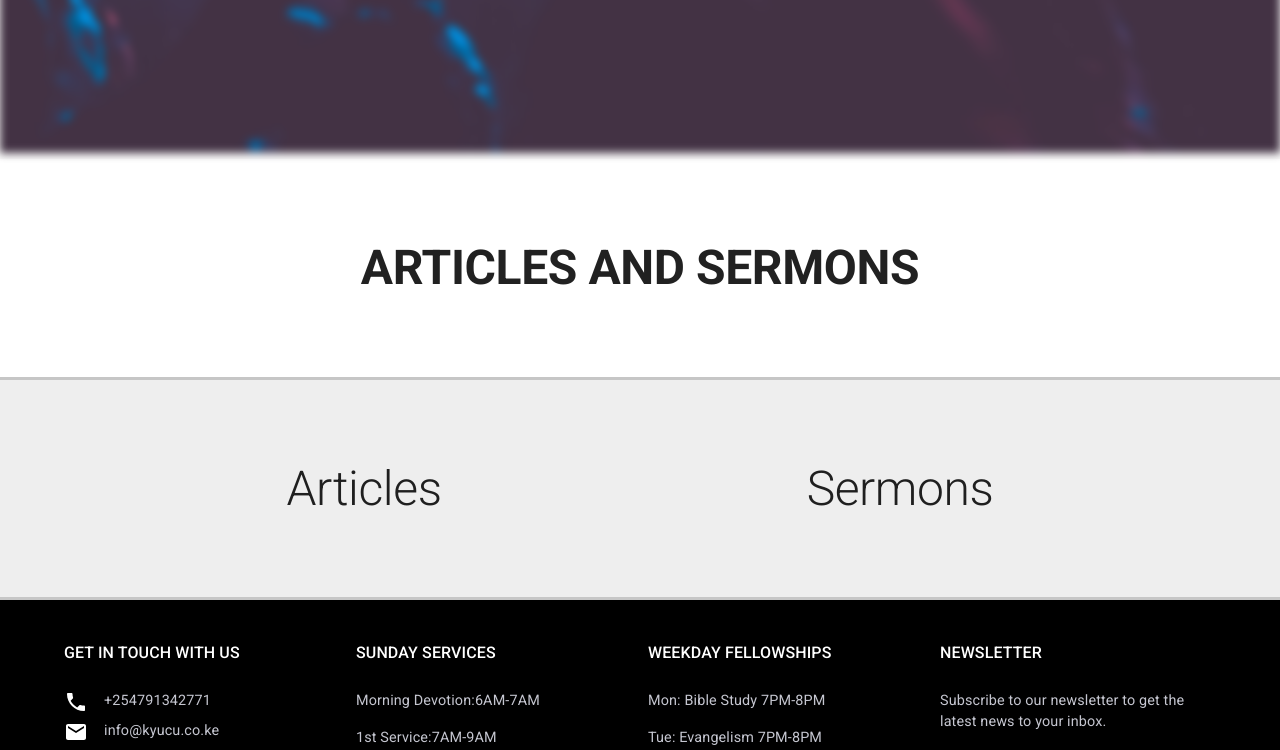
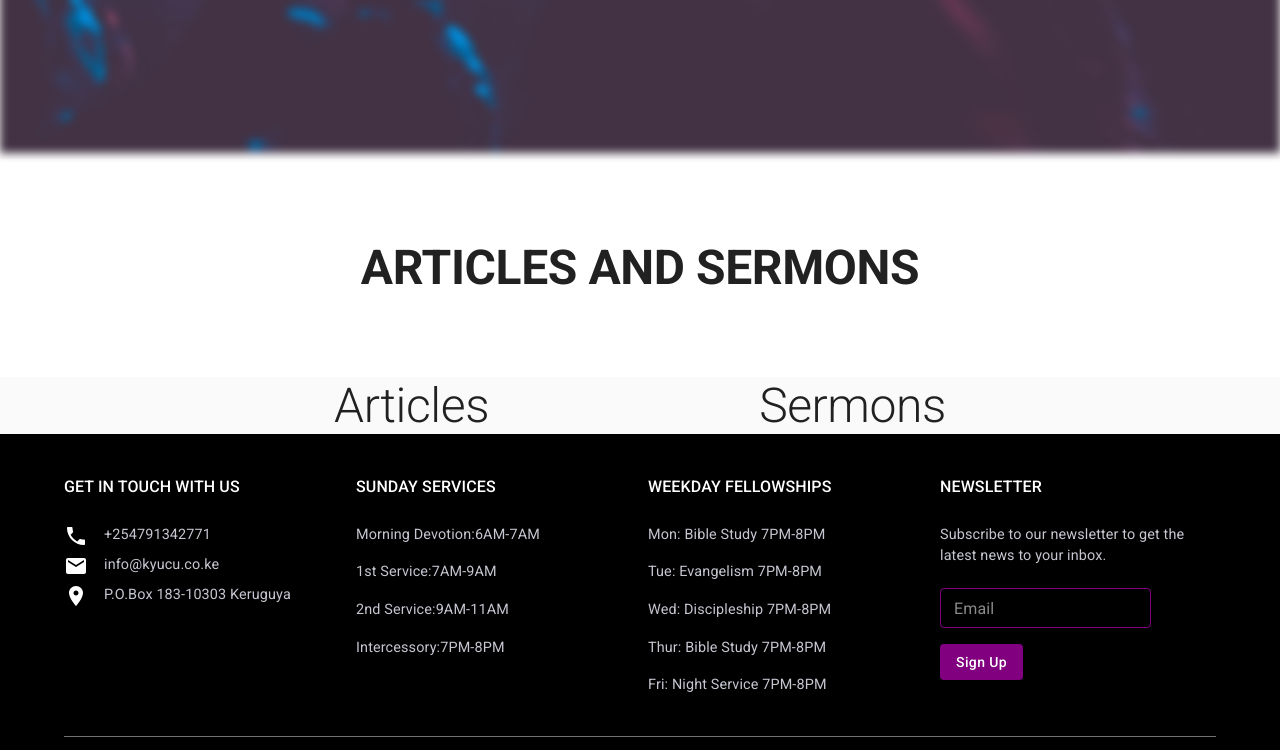
Before and after one commit to KyU-Christian-Union/kyucuwebapp, a React (Create React App) app: page /resources in a window 1280 px wide. Shown: the part 471-1221 px from the top of the page. Built offline with nearby package versions, Linux system fonts and the light colour scheme.

Commit message:
solved routing problem

```diff
--- a/src/pages/ResourcePage/ResourcePage.jsx
+++ b/src/pages/ResourcePage/ResourcePage.jsx
@@ -1,6 +1,6 @@
 import React from 'react';
 import makeStyles from '@mui/styles/makeStyles';
-import { Container, Typography } from '@mui/material';
+import { Container, Typography, Grid } from '@mui/material';
 import Box from '@mui/material/Box';
 import { Link, Route, useRouteMatch, Switch } from 'react-router-dom';
 import PublicAppBar from '../../components/AppBars.jsx/PublicAppBar';
@@ -36,6 +36,7 @@ const ResourcePage = () => {
   const classes = useStyles();
   const { path, url } = useRouteMatch();
   return (
+    /// Always use the container as the root element
     <>
       <PublicAppBar />
       <div className={classes.resourcesImageParent}>
@@ -61,10 +62,12 @@ const ResourcePage = () => {
         </Typography>
       </Box>
       {/** articles and sermons */}
-      <Box component="div" sx={{ backgroundColor: '#EEEEEE' }}>
-        {/** articles and sermon links */}
-        <Box component="div" p={10} sx={{ borderTop: '3px solid #C6C6C6', borderBottom: '3px solid #C6C6C6' }}>
-          <Container maxWidth="lg" sx={{ display: 'flex', alignItems: 'center', justifyContent: 'space-around' }}>
+
+      {/** articles and sermon links */}
+
+      <Container maxWidth="lg" sx={{ display: 'flex', alignItems: 'center', justifyContent: 'space-around' }}>
+        <Grid container spacing={0} direction="column">
+          <Grid container spacing={0} justifyContent="space-evenly" alignItems="center">
             <Link to={`${url}/articles`} className={classes.resourcesLink}>
               <Typography variant="h2" sx={{}} className={classes.resourcesTypography}>
                 Articles
@@ -75,15 +78,17 @@ const ResourcePage = () => {
                 Sermons
               </Typography>
             </Link>
-          </Container>
-        </Box>
-      </Box>
+          </Grid>
+          <Grid container>
+            <Switch>
+              <Route path={`${path}/sermons`} component={ResourcesSermons} />
+              <Route path={`${path}/articles`} component={ResourcesArticles} />
+            </Switch>
+          </Grid>
+        </Grid>
+      </Container>
+
       <Footer />
-
-      <Switch>
-        <Route path={`${path}/sermons`} component={ResourcesSermons} />
-        <Route path={`${path}/articles`} component={ResourcesArticles} />
-      </Switch>
     </>
   );
 };
```
